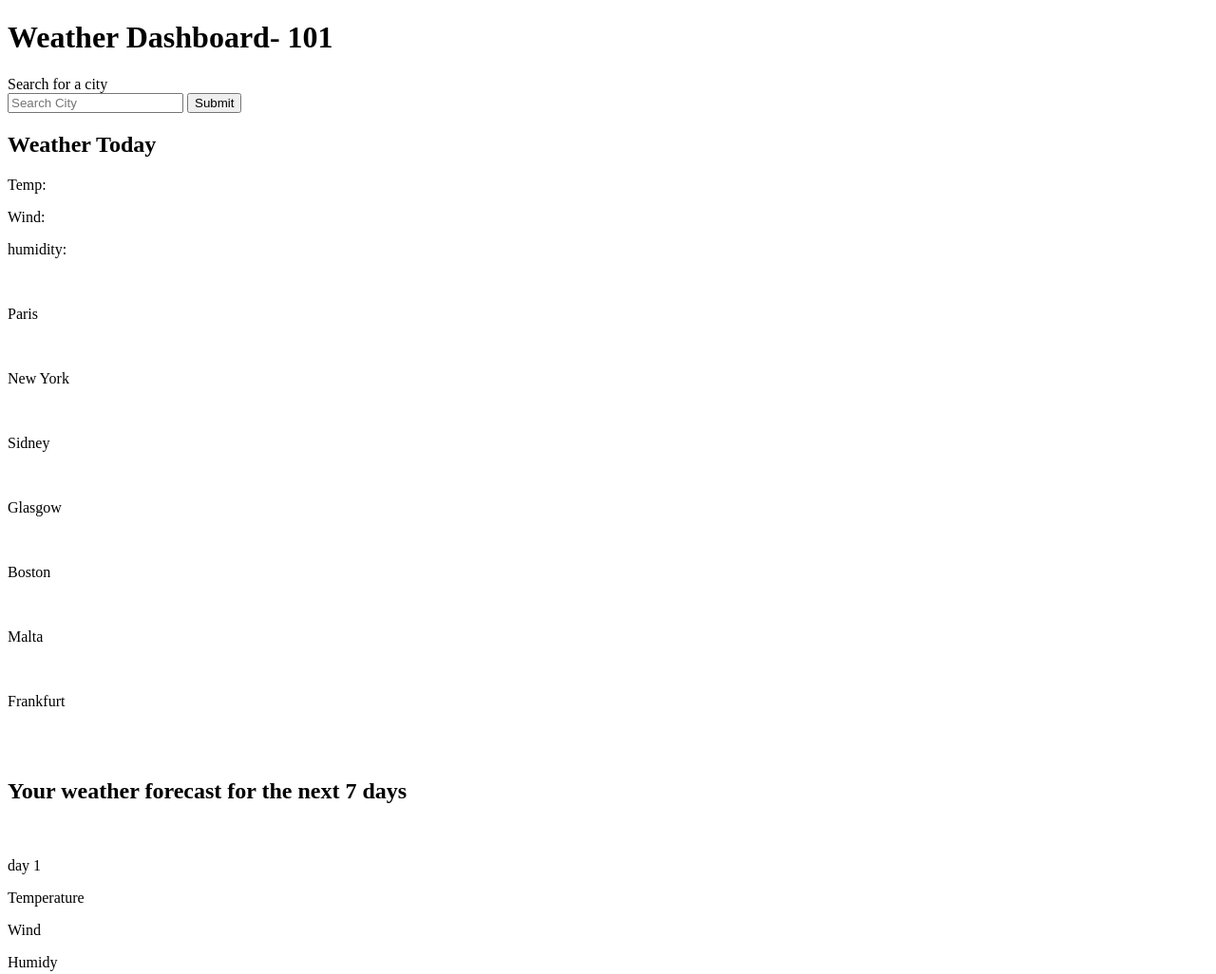
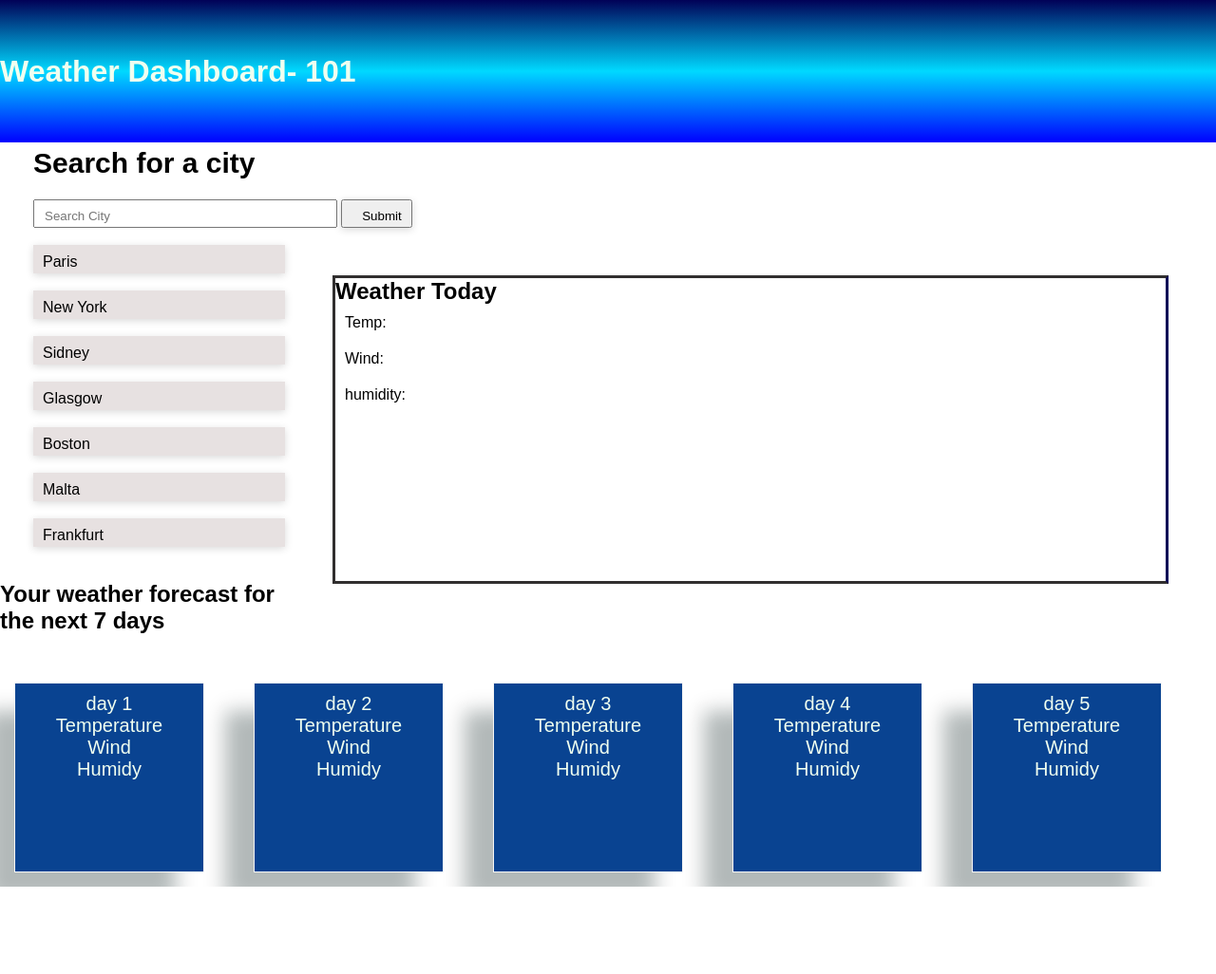
Before and after one commit to Cgordon-bee/Weather-App-for-International-Travel, a plain HTML site: page assets/index.html in a window 1280 px wide. Shown: the top 1026 px of the page at 95% size. After the commit the page ends 934 px from the top, so only its background shows below. Drawn offline with nearby package versions, Linux system fonts and the light colour scheme; the site is published under a folder, as on GitHub Pages, so addresses that start at the root find nothing.

Commit message:
amendment to folders

```diff
--- a/index.html
+++ b/assets/index.html
@@ -9,7 +9,7 @@
     <link rel="stylesheet"href="https://cdn.jsdelivr.net/npm/bulma@0.9.3/css/bulma.min.css">
   -->
 
-  <Link rel="stylesheet" href="/assets/style.css">
+  <Link rel="stylesheet" href="./style.css">
 </head>
 <body>
 <!--Header banner-->
```
Also changed, not shown: assets/script.js (renamed from script.js).
